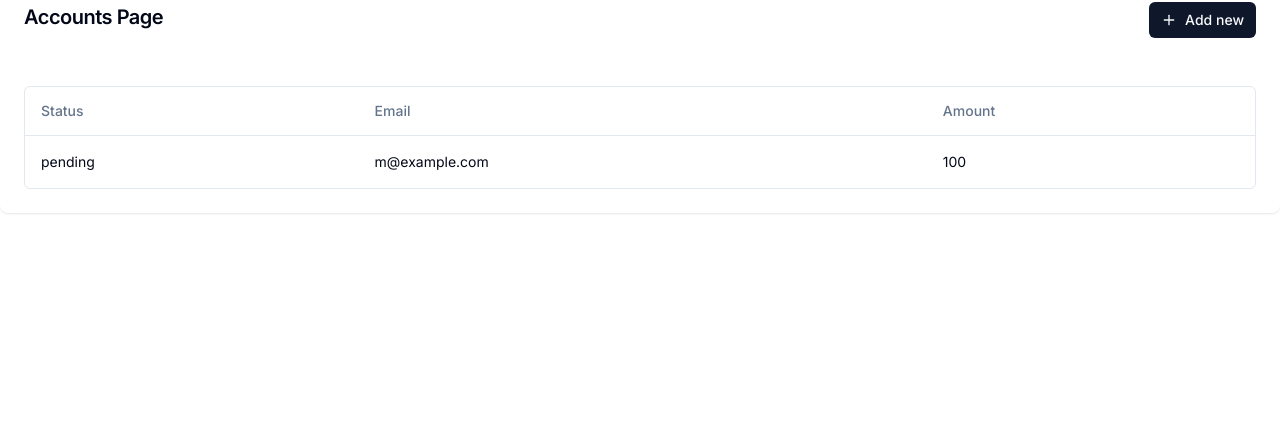
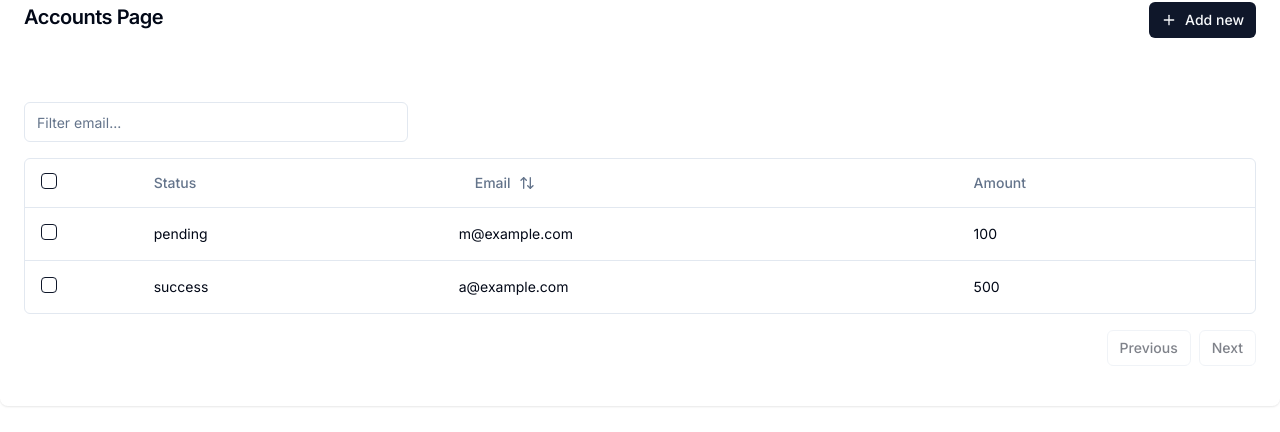
Before and after one commit to Chitrarthrai/finance_platform, a Next.js app: page /accounts in a window 1280 px wide. Shown: the part 288-720 px from the top of the page. Built offline with nearby package versions, Linux system fonts and the light colour scheme; no server answers; what drizzle-zod, hono would draw is missing.

Commit message:
convert column.ts to column.tsx to  use js inside we have added checkbox  and button added comdef to sort using data-table and react-table added filter added feature to show  what we are filtering page.tsx ,in data-table has the function of filtering, sorting, paging and row selection

```diff
--- a/app/(dashboard)/accounts/columns.ts
+++ /dev/null
@@ -1,27 +0,0 @@
-"use client"
-
-import { ColumnDef } from "@tanstack/react-table"
-
-// This type is used to define the shape of our data.
-// You can use a Zod schema here if you want.
-export type Payment = {
-  id: string
-  amount: number
-  status: "pending" | "processing" | "success" | "failed"
-  email: string
-}
-
-export const columns: ColumnDef<Payment>[] = [
-  {
-    accessorKey: "status",
-    header: "Status",
-  },
-  {
-    accessorKey: "email",
-    header: "Email",
-  },
-  {
-    accessorKey: "amount",
-    header: "Amount",
-  },
-]
--- /dev/null
+++ b/app/(dashboard)/accounts/columns.tsx
@@ -0,0 +1,64 @@
+"use client"
+
+import { ColumnDef } from "@tanstack/react-table";
+import { ArrowUpDown } from "lucide-react";
+
+import { Button } from "@/components/ui/button";
+import { Checkbox } from "@/components/ui/checkbox";
+
+// This type is used to define the shape of our data.
+// You can use a Zod schema here if you want.
+export type Payment = {
+  id: string
+  amount: number
+  status: "pending" | "processing" | "success" | "failed"
+  email: string
+}
+
+export const columns: ColumnDef<Payment>[] = [
+  {
+    id: "select",
+    header: ({ table }) => (
+      <Checkbox
+        checked={
+          table.getIsAllPageRowsSelected() ||
+          (table.getIsSomePageRowsSelected() && "indeterminate")
+        }
+        onCheckedChange={(value) => table.toggleAllPageRowsSelected(!!value)}
+        aria-label="Select all"
+      />
+    ),
+    cell: ({ row }) => (
+      <Checkbox
+        checked={row.getIsSelected()}
+        onCheckedChange={(value) => row.toggleSelected(!!value)}
+        aria-label="Select row"
+      />
+    ),
+  },
+
+  {
+    accessorKey: "status",
+    header: "Status",
+
+  },
+
+  {
+    accessorKey: "email",
+    header: ({ column }) => {
+      return (
+        <Button
+          variant="ghost"
+          onClick={() => column.toggleSorting(column.getIsSorted() === "asc")}
+        >
+          Email
+          <ArrowUpDown className="ml-2 h-4 w-4" />
+        </Button>
+      )
+    },
+  },
+  {
+    accessorKey: "amount",
+    header: "Amount",
+  },
+]
--- a/app/(dashboard)/accounts/page.tsx
+++ b/app/(dashboard)/accounts/page.tsx
@@ -1,4 +1,4 @@
-"use client"
+"use client";
 
 import { Plus } from "lucide-react";
 
@@ -6,15 +6,9 @@
 
 import { Button } from "@/components/ui/button";
 import { DataTable } from "@/components/data-table";
-import {
-    Card,
-    CardContent,
-    CardHeader,
-    CardTitle
-} from "@/components/ui/card";
+import { Card, CardContent, CardHeader, CardTitle } from "@/components/ui/card";
 
 import { columns, Payment } from "./columns";
-
 
 const data: Payment[] = [
   {
@@ -22,27 +16,34 @@
     amount: 100,
     status: "pending",
     email: "m@example.com",
-    }
-]
+  },
+  {
+    id: "728ed52f",
+    amount: 500,
+    status: "success",
+    email: "a@example.com",
+  },
+];
 
 const AccountsPage = () => {
-
-    const newAccount =  useNewAccounts();
+  const newAccount = useNewAccounts();
 
   return (
     <div className="max-w-screen-2xl mx-auto w-full pb-10 -mt-24">
       <Card className="border-none drop-shadow-sm">
         <CardHeader className="gap-y-2 lg:flex-row lg:items-center lg:justify-between">
-                    <CardTitle className="text-xl line-clamp-1">
-                        Accounts Page
-                    </CardTitle>
+          <CardTitle className="text-xl line-clamp-1">Accounts Page</CardTitle>
           <Button onClick={newAccount.onOpen} size="sm">
-                        <Plus className="size-4 mr-2"/>
+            <Plus className="size-4 mr-2" />
             Add new
           </Button>
         </CardHeader>
         <CardHeader>
-                    <DataTable columns={columns} data={data} />
+          <DataTable
+            columns={columns}
+            data={data}
+            filterKey="email"
+          />
         </CardHeader>
       </Card>
     </div>
--- a/components/data-table.tsx
+++ b/components/data-table.tsx
@@ -1,11 +1,17 @@
-"use client"
+"use client";
 
+import * as React from "react";
 import {
   ColumnDef,
+  ColumnFiltersState,
   flexRender,
+  SortingState,
   getCoreRowModel,
+  getFilteredRowModel,
+  getPaginationRowModel,
+  getSortedRowModel,
   useReactTable,
-} from "@tanstack/react-table"
+} from "@tanstack/react-table";
 
 import {
   Table,
@@ -14,24 +20,54 @@
   TableHead,
   TableHeader,
   TableRow,
-} from "@/components/ui/table"
+} from "@/components/ui/table";
+
+import { Button } from "@/components/ui/button";
+import { Input } from "@/components/ui/input"
 
 interface DataTableProps<TData, TValue> {
-  columns: ColumnDef<TData, TValue>[]
-  data: TData[]
+  columns: ColumnDef<TData, TValue>[];
+  data: TData[];
+  filterKey: string,
 }
 
 export function DataTable<TData, TValue>({
   columns,
   data,
+  filterKey,
 }: DataTableProps<TData, TValue>) {
+  const [sorting, setSorting] = React.useState<SortingState>([]);
+  const [columnFilters, setColumnFilters] = React.useState<ColumnFiltersState>(
+    []
+  )
+
   const table = useReactTable({
     data,
     columns,
     getCoreRowModel: getCoreRowModel(),
-  })
+    getPaginationRowModel: getPaginationRowModel(),
+    onSortingChange: setSorting,
+    getSortedRowModel: getSortedRowModel(),
+    onColumnFiltersChange: setColumnFilters,
+    getFilteredRowModel: getFilteredRowModel(),
+    state: {
+        sorting,
+        columnFilters,
+    },
+  });
 
   return (
+    <div>
+      <div className="flex items-center py-4">
+        <Input
+          placeholder={`Filter ${filterKey}...`}
+          value={(table.getColumn(`${filterKey}`)?.getFilterValue() as string) ?? ""}
+          onChange={(event) =>
+            table.getColumn(`${filterKey}`)?.setFilterValue(event.target.value)
+          }
+          className="max-w-sm"
+        />
+      </div>
       <div className="rounded-md border">
         <Table>
           <TableHeader>
@@ -47,7 +83,7 @@
                             header.getContext()
                           )}
                     </TableHead>
-                )
+                  );
                 })}
               </TableRow>
             ))}
@@ -57,18 +93,22 @@
               table.getRowModel().rows.map((row) => (
                 <TableRow
                   key={row.id}
-                data-state={row.getIsSelected() && "selected"}
-              >
+                  data-state={row.getIsSelected() && "selected"}>
                   {row.getVisibleCells().map((cell) => (
                     <TableCell key={cell.id}>
-                    {flexRender(cell.column.columnDef.cell, cell.getContext())}
+                      {flexRender(
+                        cell.column.columnDef.cell,
+                        cell.getContext()
+                      )}
                     </TableCell>
                   ))}
                 </TableRow>
               ))
             ) : (
               <TableRow>
-              <TableCell colSpan={columns.length} className="h-24 text-center">
+                <TableCell
+                  colSpan={columns.length}
+                  className="h-24 text-center">
                   No results.
                 </TableCell>
               </TableRow>
@@ -76,5 +116,22 @@
           </TableBody>
         </Table>
       </div>
-  )
+      <div className="flex items-center justify-end space-x-2 py-4">
+        <Button
+          variant="outline"
+          size="sm"
+          onClick={() => table.previousPage()}
+          disabled={!table.getCanPreviousPage()}>
+          Previous
+        </Button>
+        <Button
+          variant="outline"
+          size="sm"
+          onClick={() => table.nextPage()}
+          disabled={!table.getCanNextPage()}>
+          Next
+        </Button>
+      </div>
+    </div>
+  );
 }
--- /dev/null
+++ b/components/ui/checkbox.tsx
@@ -0,0 +1,30 @@
+"use client"
+
+import * as React from "react"
+import * as CheckboxPrimitive from "@radix-ui/react-checkbox"
+import { Check } from "lucide-react"
+
+import { cn } from "@/lib/utils"
+
+const Checkbox = React.forwardRef<
+  React.ElementRef<typeof CheckboxPrimitive.Root>,
+  React.ComponentPropsWithoutRef<typeof CheckboxPrimitive.Root>
+>(({ className, ...props }, ref) => (
+  <CheckboxPrimitive.Root
+    ref={ref}
+    className={cn(
+      "peer h-4 w-4 shrink-0 rounded-sm border border-primary ring-offset-background focus-visible:outline-none focus-visible:ring-2 focus-visible:ring-ring focus-visible:ring-offset-2 disabled:cursor-not-allowed disabled:opacity-50 data-[state=checked]:bg-primary data-[state=checked]:text-primary-foreground",
+      className
+    )}
+    {...props}
+  >
+    <CheckboxPrimitive.Indicator
+      className={cn("flex items-center justify-center text-current")}
+    >
+      <Check className="h-4 w-4" />
+    </CheckboxPrimitive.Indicator>
+  </CheckboxPrimitive.Root>
+))
+Checkbox.displayName = CheckboxPrimitive.Root.displayName
+
+export { Checkbox }
--- a/package.json
+++ b/package.json
@@ -19,6 +19,7 @@
     "@hookform/resolvers": "^3.9.0",
     "@neondatabase/serverless": "^0.9.1",
     "@paralleldrive/cuid2": "^2.2.2",
+    "@radix-ui/react-checkbox": "^1.1.1",
     "@radix-ui/react-dialog": "^1.1.1",
     "@radix-ui/react-label": "^2.1.0",
     "@radix-ui/react-slot": "^1.1.0",
```
Also changed, not shown: 1 other file (tests, documents, lock files or other folders). Lines whose indentation alone changed are shown as unchanged.
